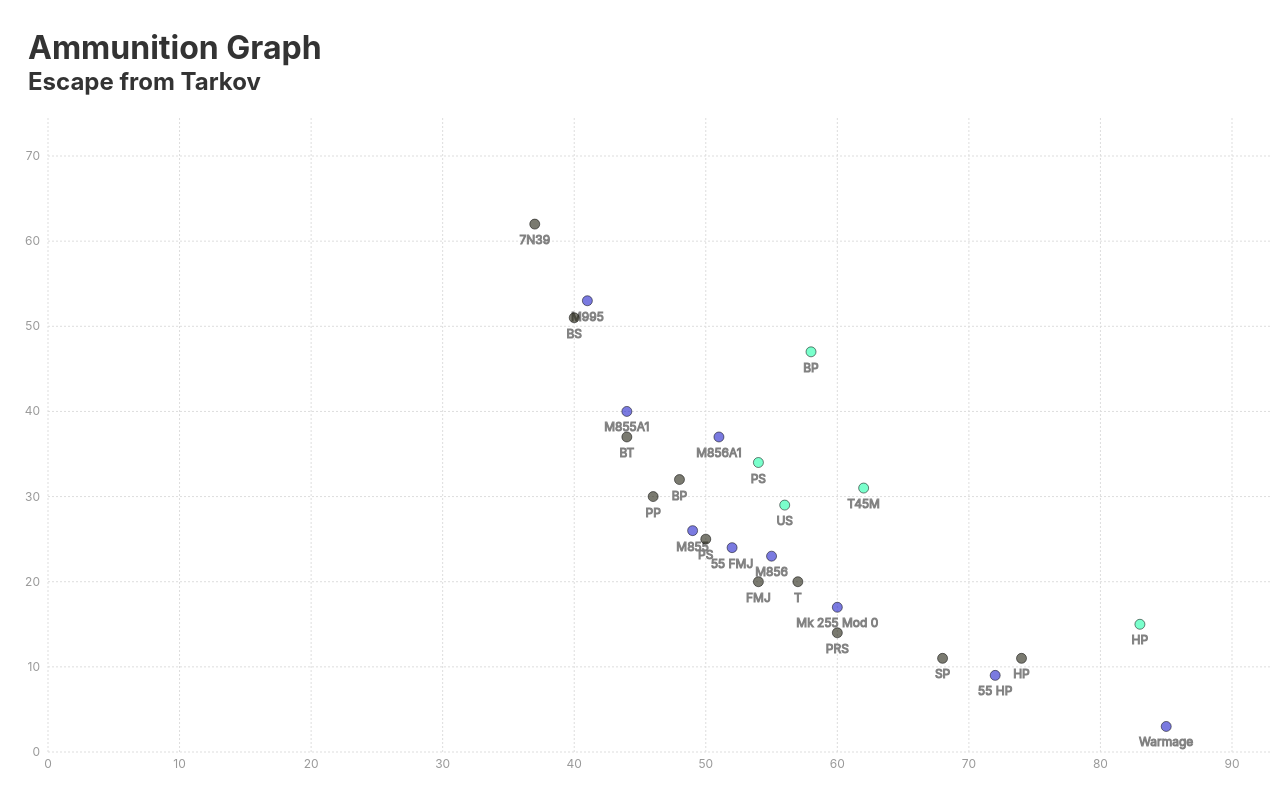
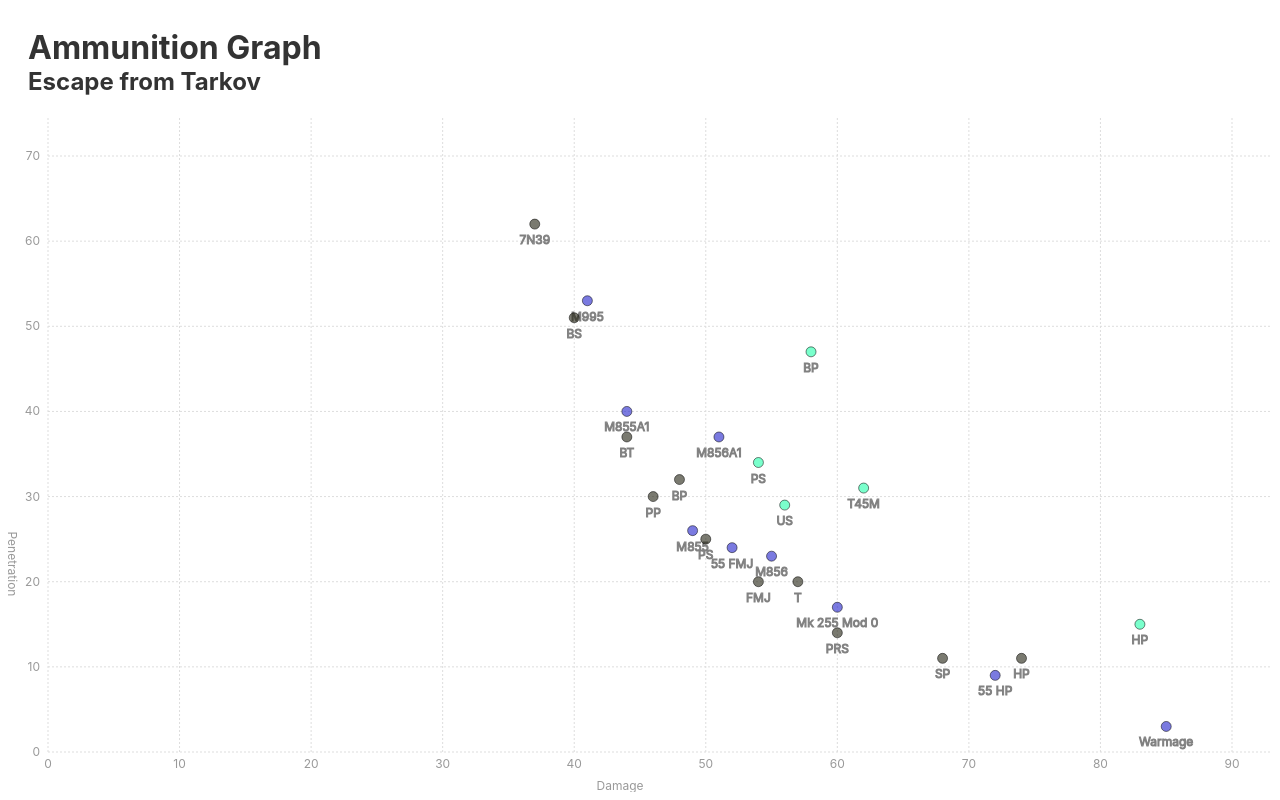
Before and after one commit to Benj0s/eft-ammunition, a Svelte app: page / in a window 1280 px wide. Built offline with nearby package versions, Linux system fonts and the light colour scheme.

Commit message:
feat(ammo graph): adding x any y axis labels

```diff
--- a/src/components/ammo-graph/AmmoGraph.svelte
+++ b/src/components/ammo-graph/AmmoGraph.svelte
@@ -80,6 +80,11 @@
     <svg bind:this={svg}>
       <!-- y axis -->
       <g class="axis y-axis">
+        <text
+          text-anchor="middle"
+          transform="translate(0, {xScale(maxPen) / 2}) rotate(90)">
+          Penetration
+        </text>
         {#each yTicks as tick}
           <g class="tick tick-{tick}" transform="translate(0, {yScale(tick)})">
             <line x1={padding.left} x2={xScale(100)} />
@@ -90,6 +95,9 @@
 
       <!-- x axis -->
       <g class="axis x-axis">
+        <text text-anchor="middle" x={xScale(maxDamage) / 2} y={height - 2}>
+          Damage
+        </text>
         {#each xTicks as tick}
           <g class="tick" transform="translate({xScale(tick)},0)">
             <line y1={yScale(0)} y2={yScale(100)} />
```
